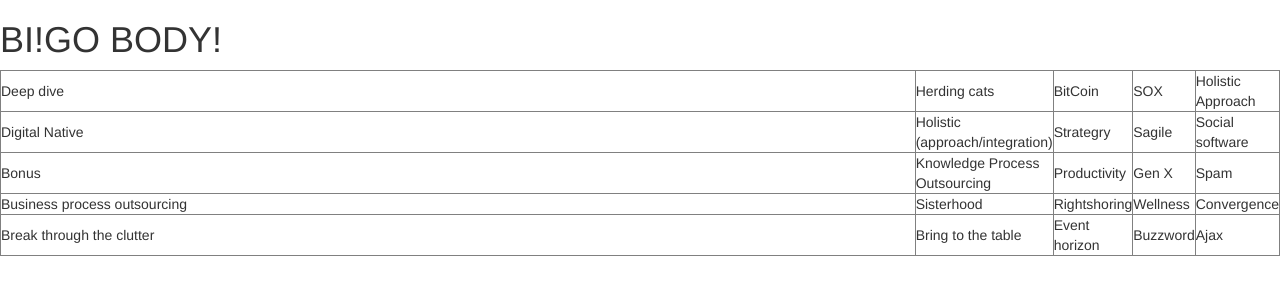
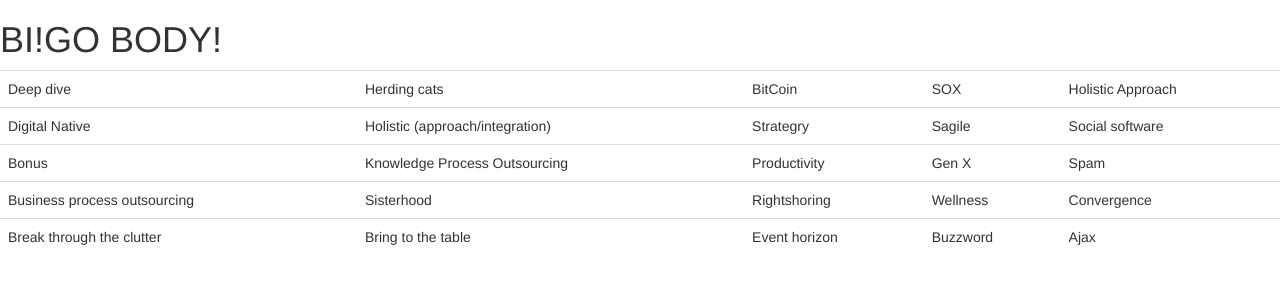
Before and after one commit to t3kk/BuzzwordBingo, a Flask app: page / in a window 1280 px wide. Shown: the top 300 px of the page. Run offline with Flask 2, Linux system fonts and the light colour scheme; some libraries are stand-ins or nearby versions.

Commit message:
Trying again.

```diff
--- a/app/templates/index.html
+++ b/app/templates/index.html
@@ -6,11 +6,11 @@
 	{#Add some safty#}
 	{% if ( bingoSet|length % (bingoSet|length**0.5) == 0) %}
 		{% set sideSize = (bingoSet|length**0.5)|int %}
-		<table border="1">
+		<table class="table">
 			{% for x in range(0, sideSize ) %}
 				<tr>
 				{% for y in range(0, sideSize ) %}
-					<td class="table">{{ bingoSet.pop() }}</td>
+					<td>{{ bingoSet.pop() }}</td>
 				{% endfor %}
 				</tr>
 			{% endfor %}
```
